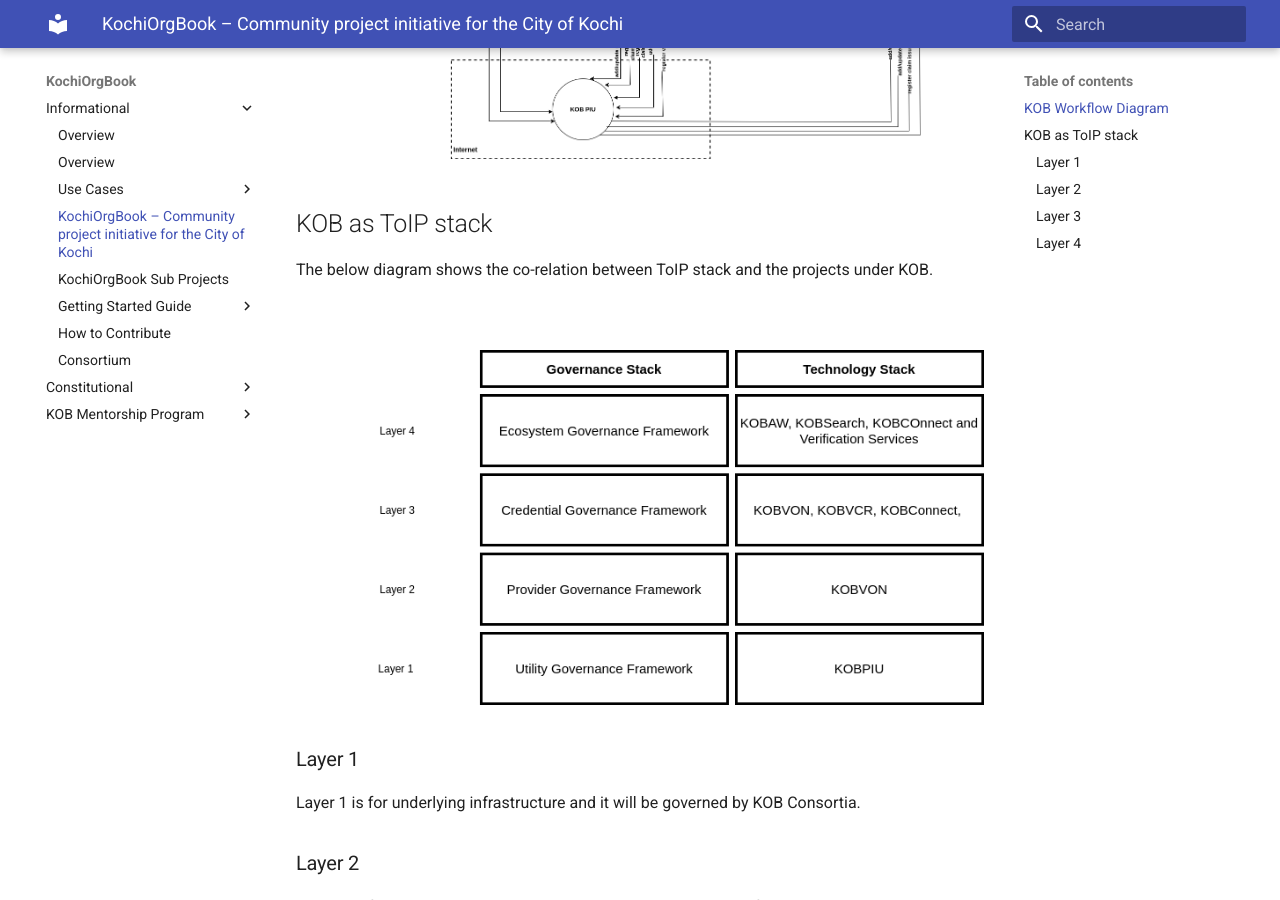
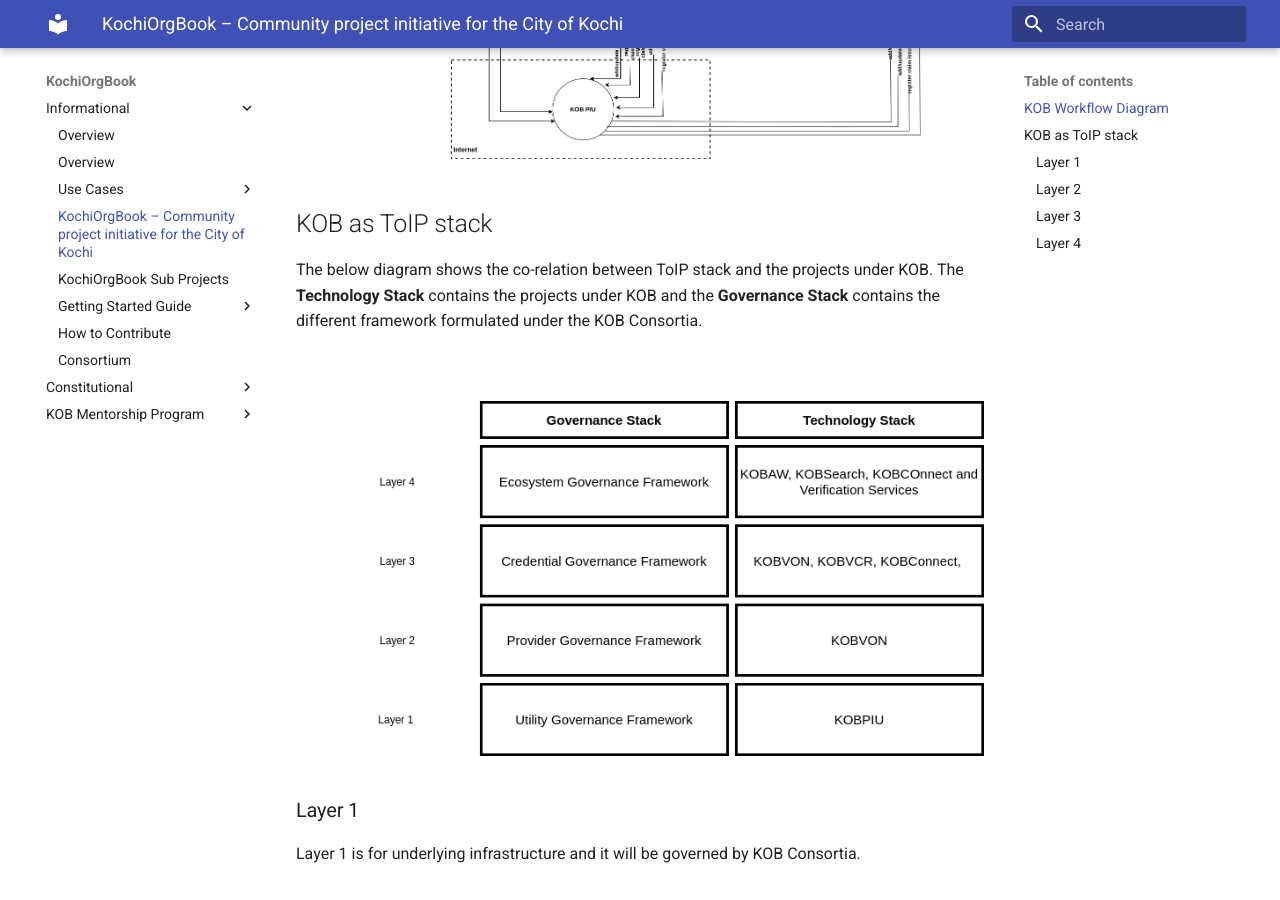
Before and after one commit to hyperledgerkochi/KochiOrgBook, an MkDocs documentation site: the page built from docs/gf_info/community_initiative.md, in a window 1280 px wide and 900 px high, scrolled down 694 px. Built offline with MkDocs 1.6.1 and Material for MkDocs 9.7.7, drawn with Linux system fonts in a browser that asks for light colours.

Commit message:
Updated the toip stack

```diff
--- a/docs/gf_info/community_initiative.md
+++ b/docs/gf_info/community_initiative.md
@@ -9,7 +9,7 @@ The below diagram shows the interaction between the projects under KOB.
 
 ## KOB as ToIP stack
 
-The below diagram shows the co-relation between ToIP stack and the projects under KOB.
+The below diagram shows the co-relation between ToIP stack and the projects under KOB. The **Technology Stack** contains the projects under KOB and the **Governance Stack** contains the different framework formulated under the KOB Consortia.
 </br></br></br>
 
 ![ToIP relation](../img/toip_relation.png)
```
